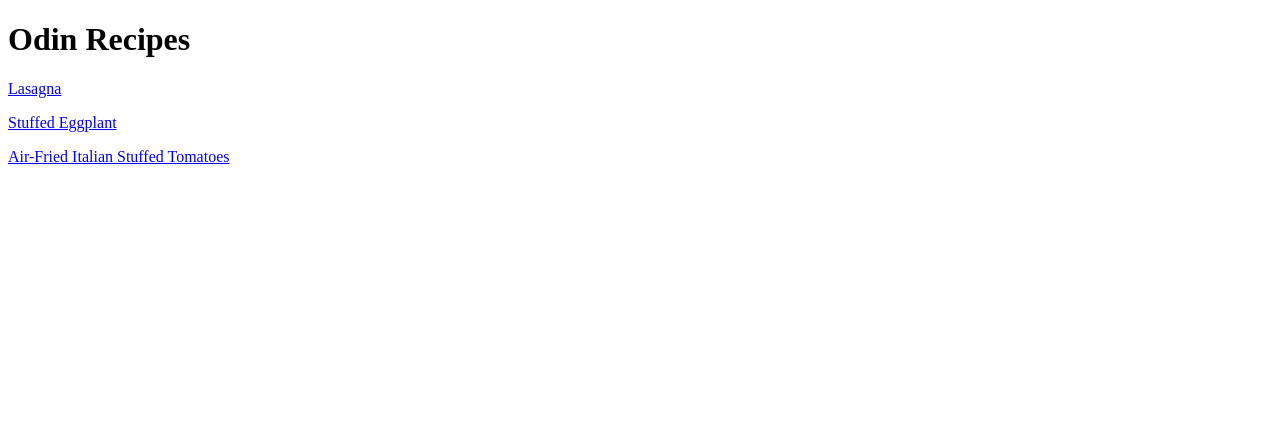
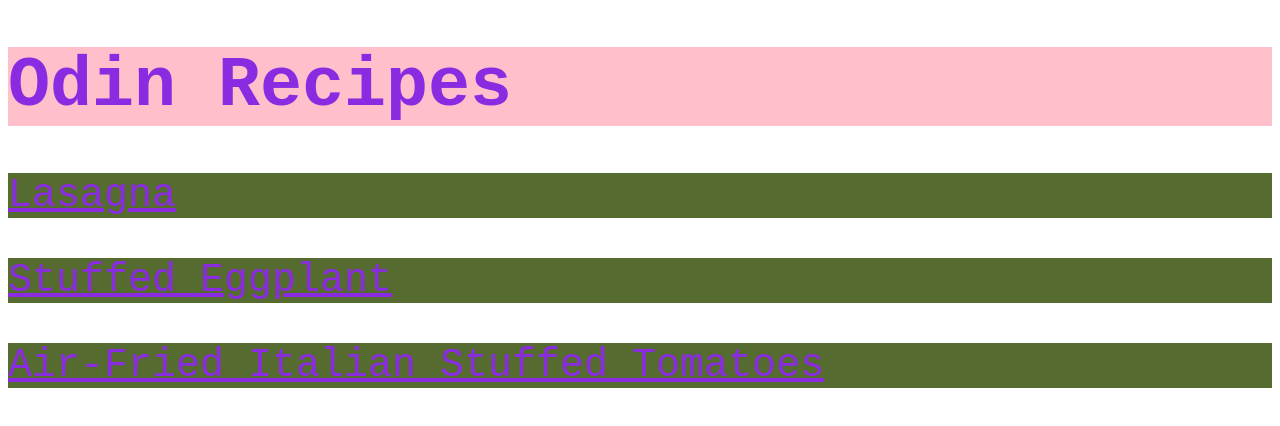
Before and after one commit to Jackmco/odin-recipes, a plain HTML site: page index.html in a window 1280 px wide. Drawn offline with Linux system fonts and the light colour scheme.

Commit message:
Added css stylesheet

```diff
--- a/index.html
+++ b/index.html
@@ -3,11 +3,12 @@
     <head>
         <meta charset="utf-8">
         <title>Recipes</title>
+        <link rel="stylesheet" href="style.css">
     </head>
     <body>
-        <h1>Odin Recipes</h1>
-        <p><a href="recipes/lasagna.html">Lasagna</a></p>
-        <p><a href="recipes/stuffedeggplant.html">Stuffed Eggplant</a></p>
-        <p><a href="recipes/air-fried-italian-stuffed-tomatoes.html">Air-Fried Italian Stuffed Tomatoes</a></p>
+        <h1 class="title">Odin Recipes</h1>
+        <p class="recipe"><a href="recipes/lasagna.html">Lasagna</a></p>
+        <p class="recipe"><a href="recipes/stuffedeggplant.html">Stuffed Eggplant</a></p>
+        <p class="recipe"><a href="recipes/air-fried-italian-stuffed-tomatoes.html">Air-Fried Italian Stuffed Tomatoes</a></p>
     </body>
 </html>
```
Also changed, not shown: recipes/air-fried-italian-stuffed-tomatoes.html (+3 -2 lines), recipes/lasagna.html (+3 -2 lines), recipes/stuffedeggplant.html (+4 -2 lines).
